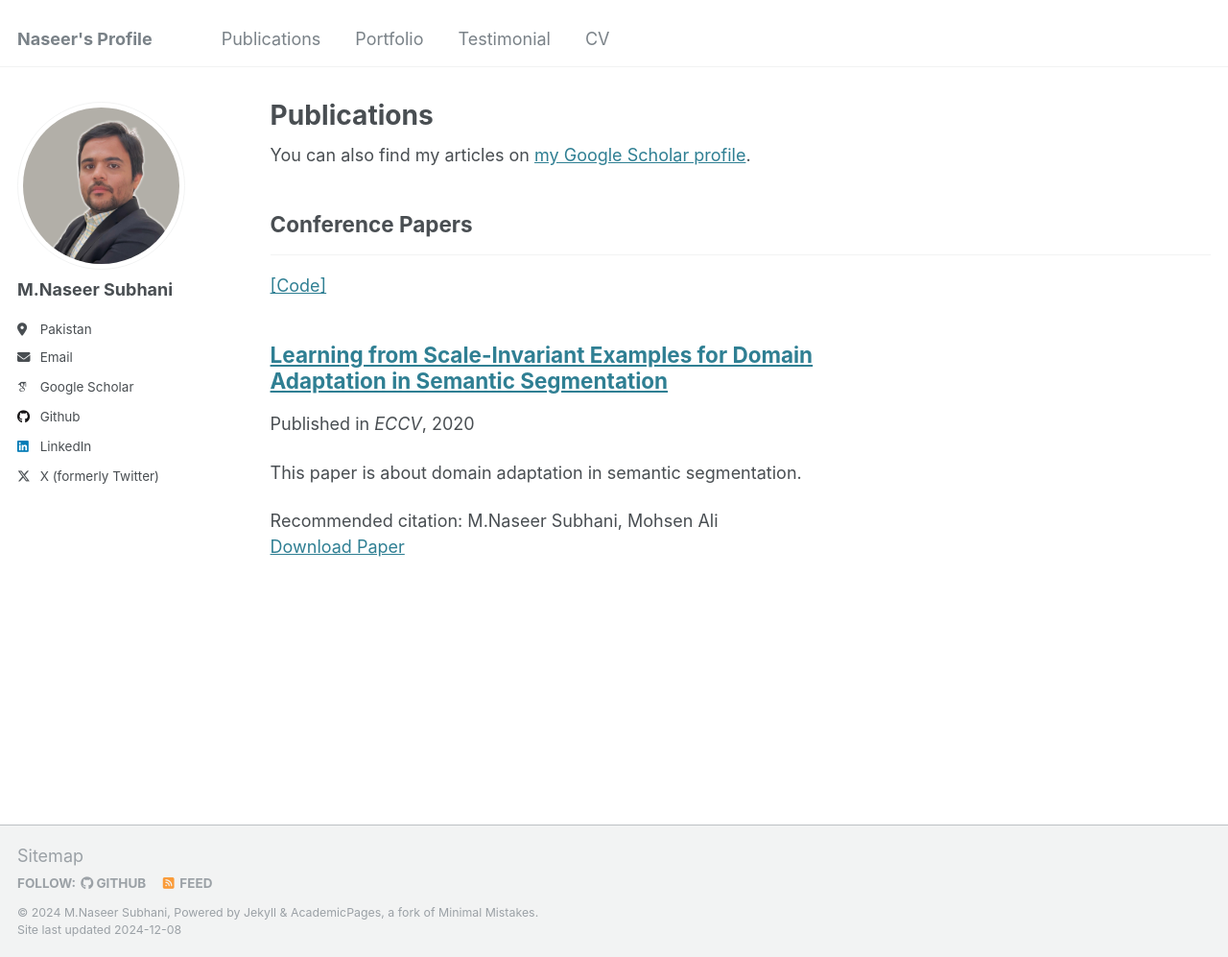
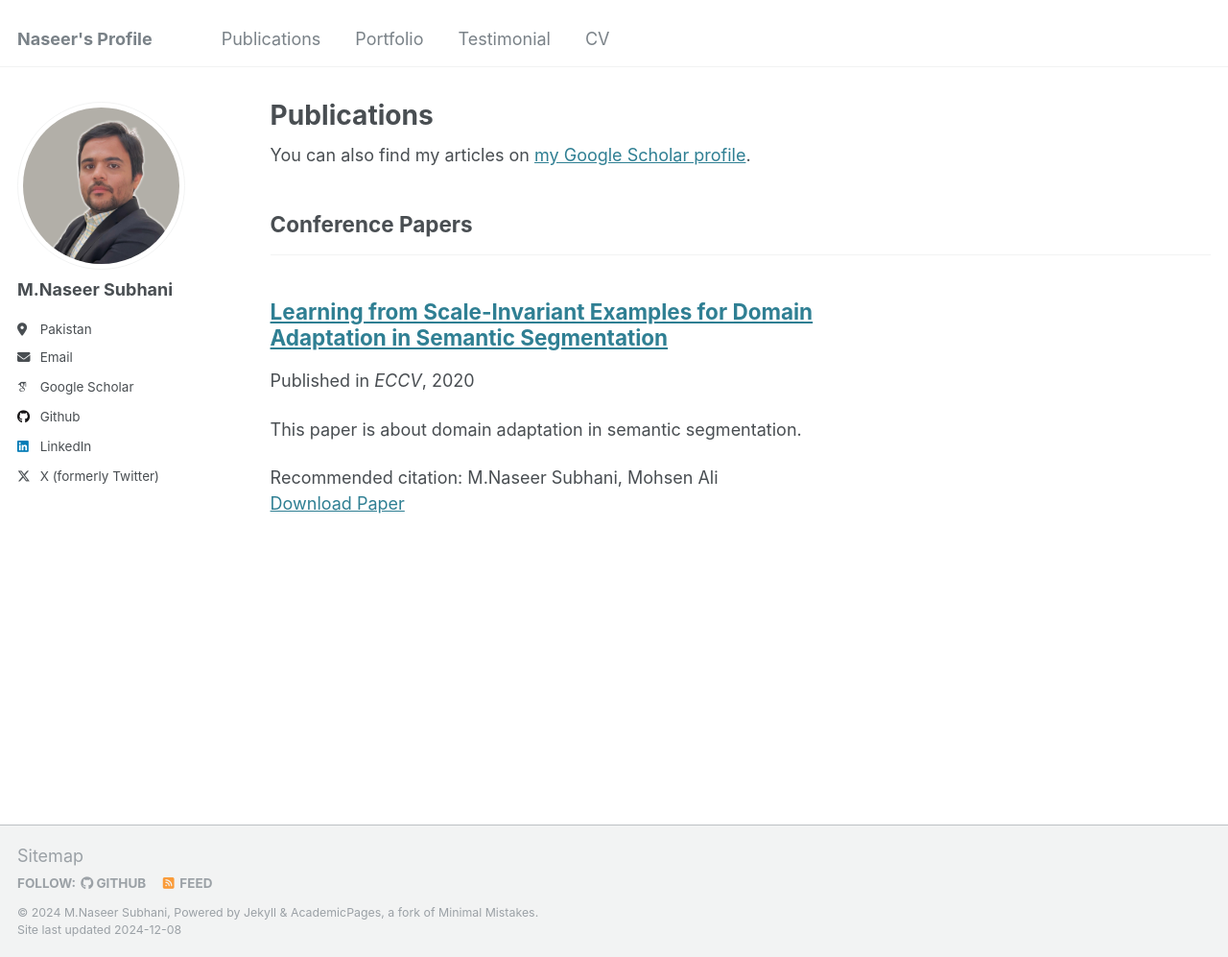
Before and after one commit to MNaseerSubhani/mnaseer.githu.io, a Jekyll site: the page built from _pages/publications.html, in a window 1280 px wide and 997 px high. Shown: the whole window at 96% size. Built offline with Jekyll 4.4.1, drawn with Linux system fonts in a browser that asks for light colours; some web fonts are replaced.

```diff
--- a/_pages/publications.html
+++ b/_pages/publications.html
@@ -21,7 +21,7 @@ author_profile: true
       {% endif %}
       {% unless title_shown %}
         <h2>{{ category[1].title }}</h2><hr />
-        <a href=category[1].code  target="_blank">[Code]</a>
+
         {% assign title_shown = true %}
       {% endunless %}
       {% include archive-single.html %}
```
Also changed, not shown: other parts of _pages/publications.html (+1 -0 lines).
